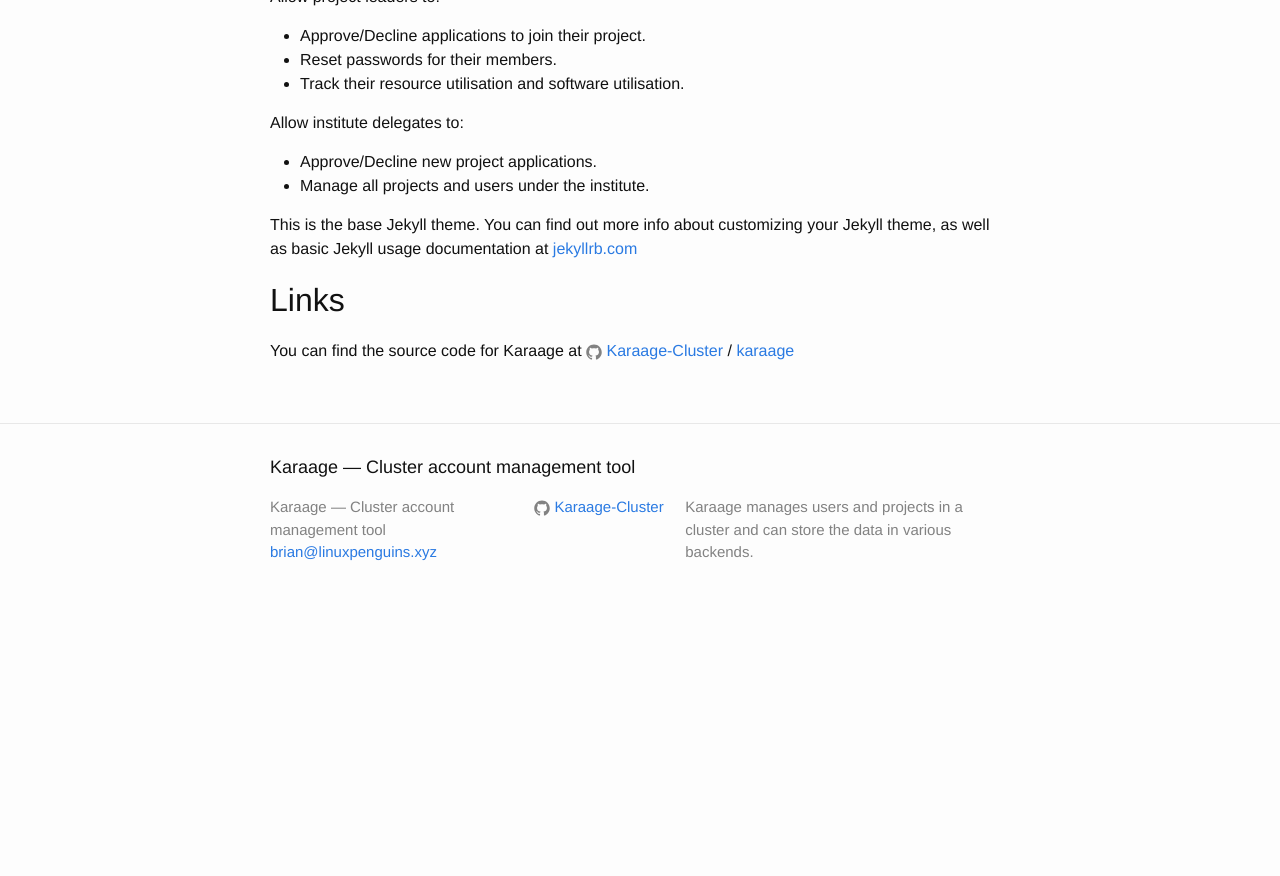
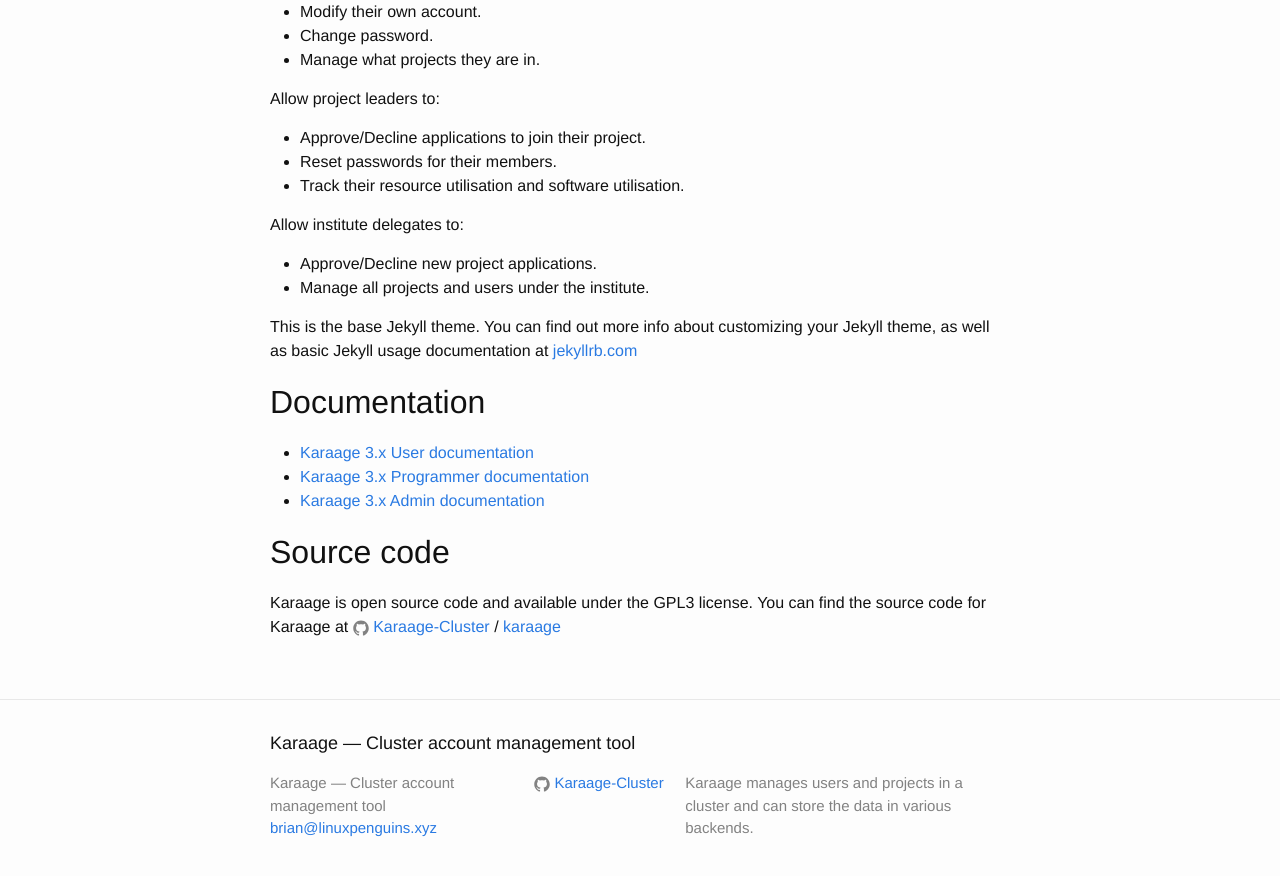
Before and after one commit to Karaage-Cluster/Karaage-Cluster.github.io, a Jekyll site: the page built from about.md, in a window 1280 px wide and 900 px high, scrolled down 842 px. Shown: the top 876 px of the window. Built offline with Jekyll 4.4.1, drawn with Linux system fonts in a browser that asks for light colours; before the commit the page ends 1466 px from its top, so only the background shows below that; some of the changed text lies outside the part shown.

Commit message:
Update about page

```diff
--- a/about.md
+++ b/about.md
@@ -3,6 +3,12 @@
 title: About
 permalink: /about/
 ---
+
+Overview
+--------
+
+Karaage manages users and projects in a cluster and can store the data in
+various backends.
 
 Features
 --------
@@ -45,8 +51,16 @@
 
 This is the base Jekyll theme. You can find out more info about customizing your Jekyll theme, as well as basic Jekyll usage documentation at [jekyllrb.com](http://jekyllrb.com/)
 
-Links
------
-You can find the source code for Karaage at
+Documentation
+-------------
+
+* [Karaage 3.x User documentation](http://karaage.readthedocs.org/projects/karaage-user/en/latest/)
+* [Karaage 3.x Programmer documentation](http://karaage.readthedocs.org/projects/karaage-programmer/en/latest/)
+* [Karaage 3.x Admin documentation](http://karaage.readthedocs.org/en/latest/)
+
+Source code
+-----------
+Karaage is open source code and available under the GPL3 license.  You can find
+the source code for Karaage at
 {% include icon-github.html username="Karaage-Cluster" %} /
 [karaage](https://github.com/Karaage-Cluster/karaage/)
```
